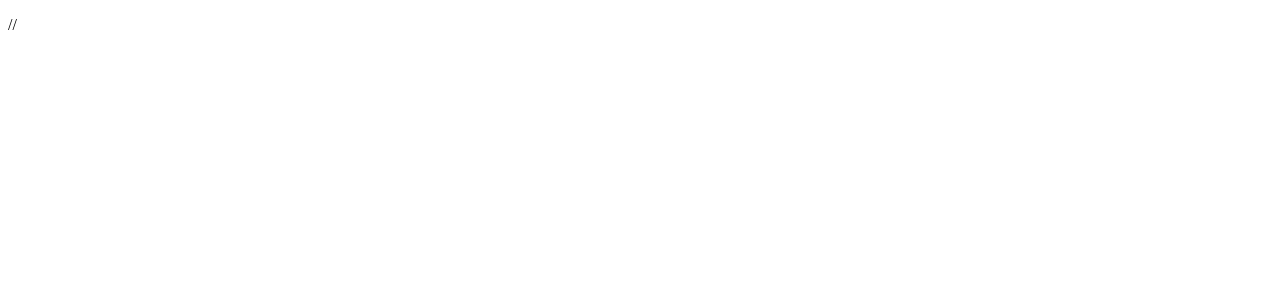
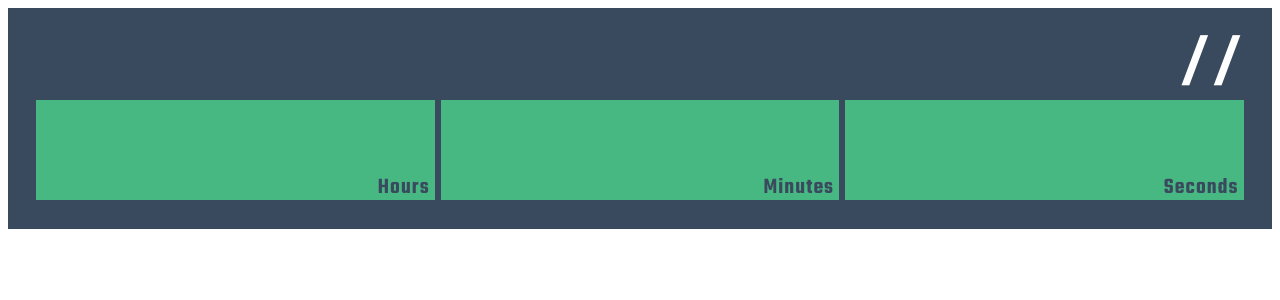
Before and after one commit to yuuming/vue_clock, a Vue app: page / in a window 1280 px wide. Shown: the top 300 px of the page. Built offline with nearby package versions, Linux system fonts and the light colour scheme.

Commit message:
Add styles

```diff
--- a/src/App.vue
+++ b/src/App.vue
@@ -14,5 +14,71 @@
 <script>
 </script>
 
-<style>
+<style scoped>
+.container {
+  background-color: #3a4a5e;
+  padding: 2%;
+}
+
+
+.date {
+  text-align: right;
+  color: #fff;
+  font-family: 'Teko', sans-serif;
+  font-size: 4rem;
+  letter-spacing: .1em;
+  margin: .0em 0;
+  line-height: 1;
+}
+
+
+.time {
+  display: flex;
+}
+
+
+.time-item {
+  display: flex;
+  justify-content: center;
+  align-items: center;
+  flex: 1 1;
+  height: 100px;
+  position: relative;
+  z-index: 1;
+  padding: 0.5em;
+  margin: 3px;
+  color: #fff;
+  font-family: 'Roboto Mono', monospace;
+  font-size: 3rem;
+  line-height: 1;
+  background-color: #48b883;
+  box-sizing: border-box;
+}
+
+
+.time-item:before {
+  position: absolute;
+  right: 5px;
+  bottom: 1px;
+  z-index: 1;
+  color: #3a4a5e;
+  font-family: 'Teko', sans-serif;
+  font-size: 1.4rem;
+  letter-spacing: .05em;
+}
+
+
+.hours:before {
+  content: "Hours";
+}
+
+
+.minutes:before {
+  content: "Minutes";
+}
+
+
+.seconds:before {
+  content: "Seconds";
+}
 </style>
```
